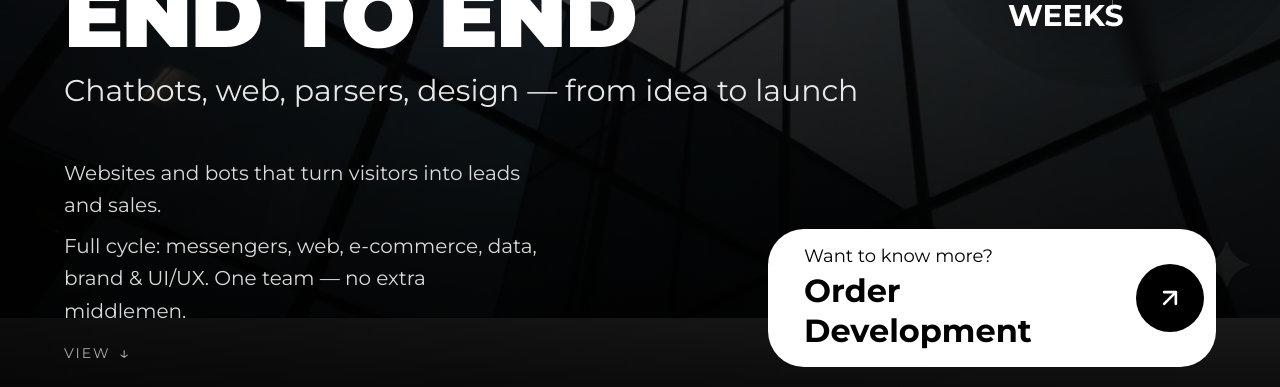
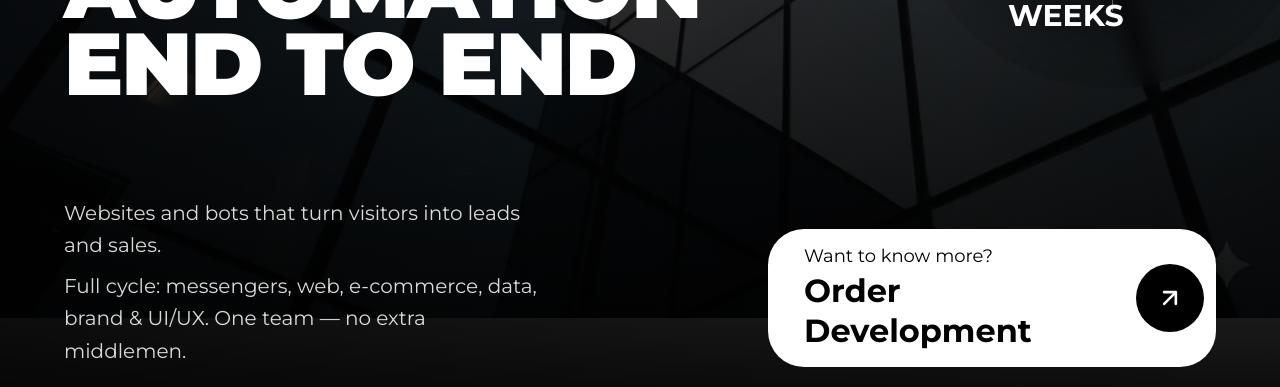
Before and after one commit to romchhh/new-telebots, a Next.js app: page /en in a window 1280 px wide. Shown: the part 413-800 px from the top of the page. Built offline with nearby package versions, Linux system fonts and the light colour scheme; no server answers.

Commit message:
some updates

```diff
--- a/components/HeroSectionContent.tsx
+++ b/components/HeroSectionContent.tsx
@@ -11,15 +11,6 @@ interface HeroSectionContentProps {
 const montserrat = { fontFamily: 'var(--font-montserrat)' };
 
 export default function HeroSectionContent({ t, onOrderClick }: HeroSectionContentProps) {
-  const handleScrollDown = () => {
-    const aboutSection = document.getElementById('about');
-    if (aboutSection) {
-      aboutSection.scrollIntoView({ behavior: 'smooth' });
-    } else {
-      window.scrollTo({ top: window.innerHeight, behavior: 'smooth' });
-    }
-  };
-
   return (
     <>
       <div className="absolute inset-0 z-10 bg-black/35" aria-hidden />
@@ -96,12 +87,6 @@ export default function HeroSectionContent({ t, onOrderClick }: HeroSectionConte
             >
               {t.hero.title}
             </h1>
-            <p
-              className="mt-2 line-clamp-2 text-lg leading-snug text-white/90 sm:mt-3 sm:text-xl md:mt-4 md:text-2xl lg:text-3xl"
-              style={montserrat}
-            >
-              {t.hero.subtitle}
-            </p>
           </div>
         </div>
 
@@ -122,18 +107,6 @@ export default function HeroSectionContent({ t, onOrderClick }: HeroSectionConte
                 {t.hero.intro}
               </p>
             )}
-            <button
-              type="button"
-              onClick={handleScrollDown}
-              className="mt-1 hidden items-center gap-2 text-xs uppercase tracking-[0.14em] text-white/65 transition-colors hover:text-white lg:inline-flex md:text-sm"
-              style={montserrat}
-              aria-label={t.hero.viewButton}
-            >
-              {t.hero.viewButton}
-              <span className="text-base md:text-lg" aria-hidden>
-                ↓
-              </span>
-            </button>
           </div>
 
           {onOrderClick && (
```
